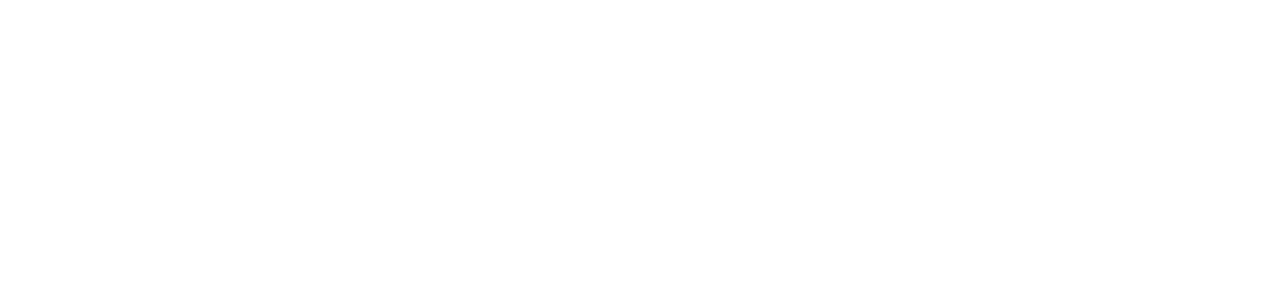
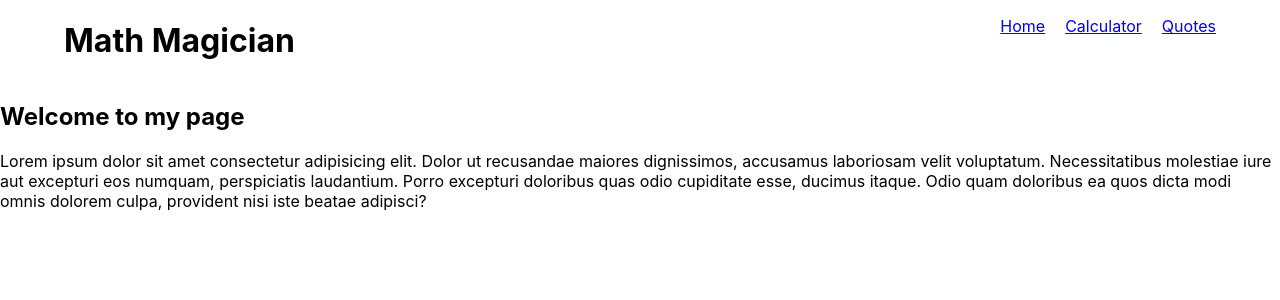
Before and after one commit to MrOmachi/Math-Magician, a React (Create React App) app: page / in a window 1280 px wide. Before the commit this address had no page. Shown: the top 300 px of the page. Built offline with nearby package versions, Linux system fonts and the light colour scheme.

Commit message:
Implement quotes component to route proper

```diff
--- a/package.json
+++ b/package.json
@@ -14,7 +14,6 @@
     "react-scripts": "5.0.1",
     "web-vitals": "^2.1.4"
   },
-  "homepage": "https://MrOmachi.github.io/Math-Magician",
   "scripts": {
     "start": "react-scripts start",
     "build": "react-scripts build",
--- a/src/App.js
+++ b/src/App.js
@@ -2,16 +2,16 @@
 import './App.css';
 import Calculator from './components/Calculator';
 import Home from './components/pages/Home';
-import Quotes from './components/Quotes';
+import Quotes from './components/pages/Quotes';
 
 // eslint-disable-next-line react/prefer-stateless-function
 function App() {
   return (
     <BrowserRouter>
       <Routes>
-        <Route path="/Math-Magician" element={<Home />} />
+        <Route path="/" element={<Home />} />
         <Route path="Calculator" element={<Calculator />} />
-        <Route path="Qoutes" element={<Quotes />} />
+        <Route path="Quotes" element={<Quotes />} />
       </Routes>
     </BrowserRouter>
   );
--- a/src/components/pages/Navbar.js
+++ b/src/components/pages/Navbar.js
@@ -18,9 +18,15 @@
       <header style={navStyles}>
         <h1>Math Magician</h1>
         <ul style={listItemStyle}>
-          <li><Link to="/Math-magician">Home</Link></li>
-          <li><Link to="/Calculator">Calculator</Link></li>
-          <li><Link to="/Quotes">Quotes</Link></li>
+          <li>
+            <Link to="/">Home</Link>
+          </li>
+          <li>
+            <Link to="/Calculator">Calculator</Link>
+          </li>
+          <li>
+            <Link to="/Quotes">Quotes</Link>
+          </li>
         </ul>
       </header>
     </div>
--- a/src/components/Quotes.js
+++ b/src/components/pages/Quotes.js
@@ -1,5 +1,5 @@
 import React from 'react';
-import Navbar from './pages/Navbar';
+import Navbar from './Navbar';
 
 function Quotes() {
   return (
```
